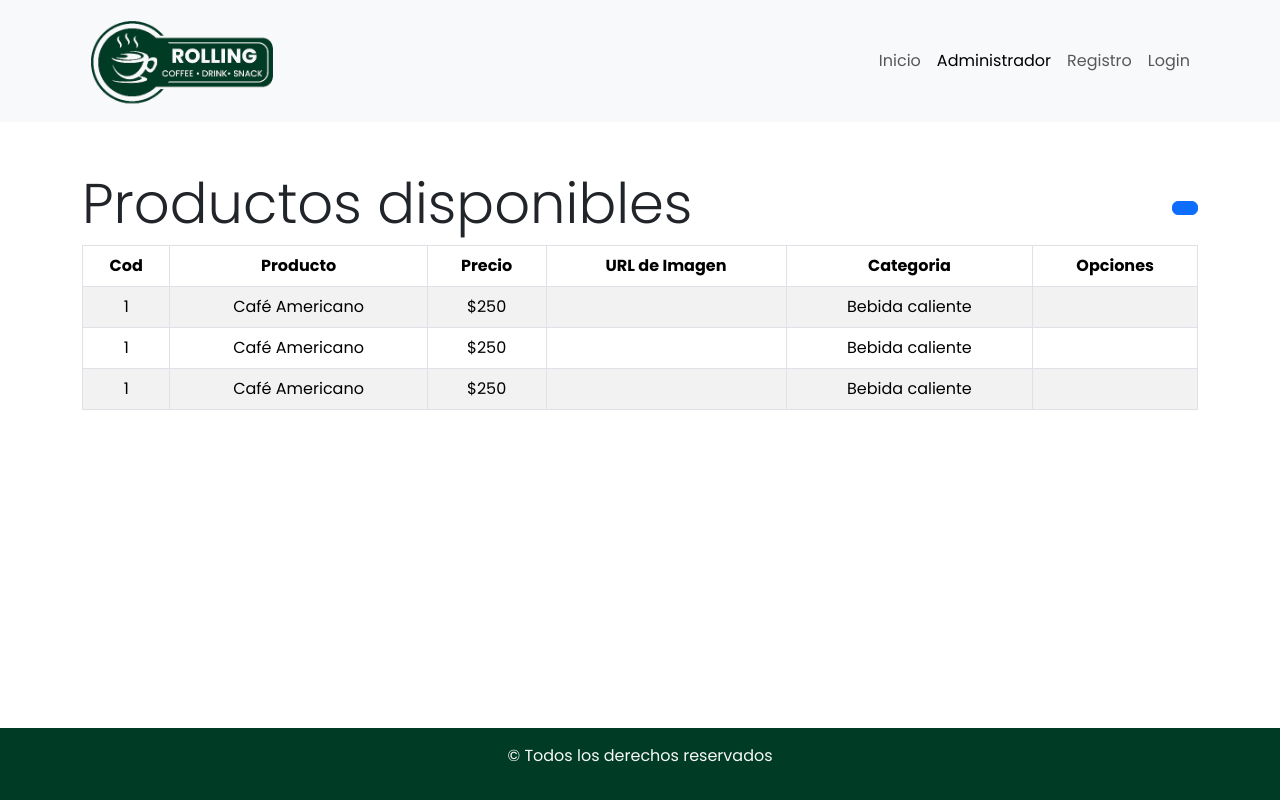
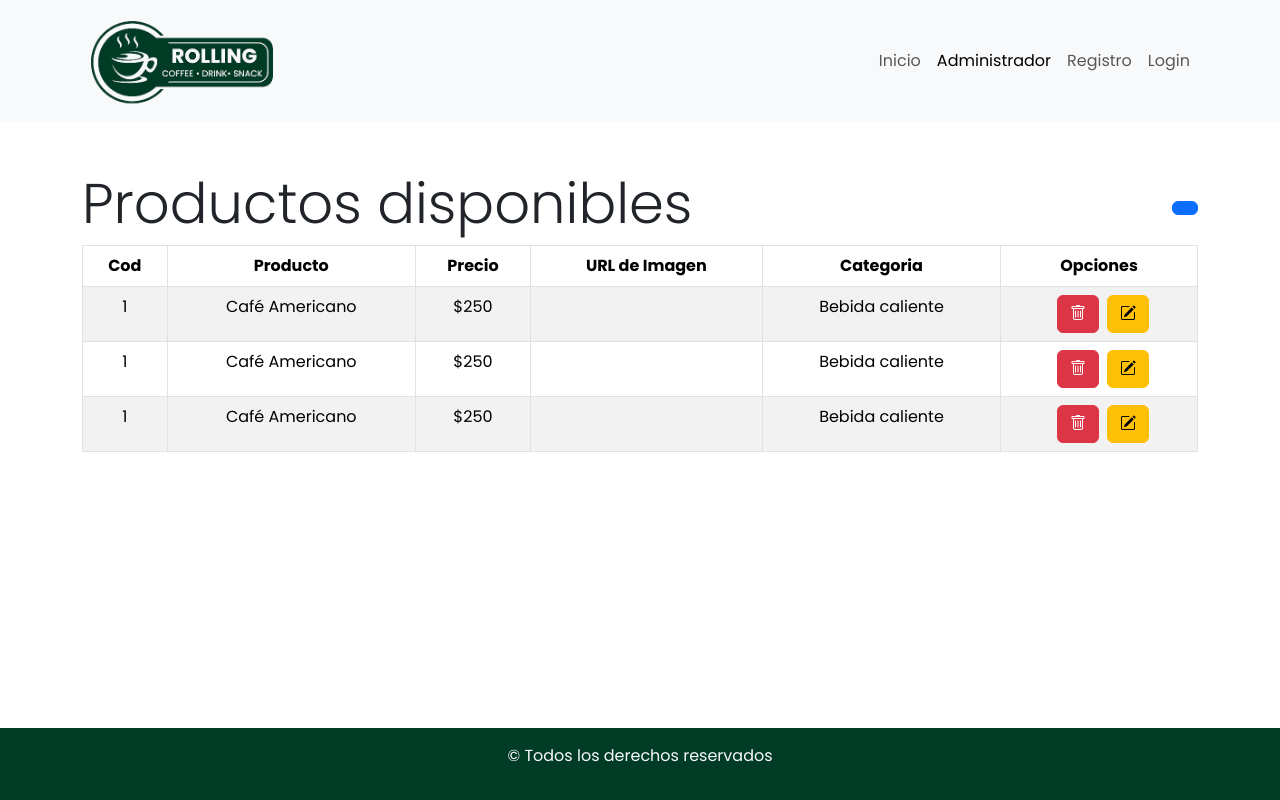
Before and after one commit to julianDev94/rollingCoffee, a React (Vite) app: page /administrador in a window 1280 px wide. Built offline with nearby package versions, Linux system fonts and the light colour scheme.

Commit message:
agrego bootstrap icon y icons en el componente itemproductos

```diff
--- a/src/App.jsx
+++ b/src/App.jsx
@@ -1,5 +1,6 @@
 import "./App.css";
 import "bootstrap/dist/css/bootstrap.min.css";
+import "bootstrap-icons/font/bootstrap-icons.min.css"
 import Footer from "./components/common/Footer";
 import Menu from "./components/common/Menu";
 import Administrador from "./components/pages/Administrador";
--- a/src/components/pages/productos/ItemProducto.jsx
+++ b/src/components/pages/productos/ItemProducto.jsx
@@ -11,7 +11,12 @@ const ItemProducto = () => {
       </td>
       <td>Bebida caliente</td>
       <td>
-        <i class="bi bi-trash"></i>
+        <a href="" className="btn btn-danger mx-2">
+          <i className="bi bi-trash"></i>
+        </a>
+        <a href="" className="btn btn-warning">
+          <i className="bi bi-pencil-square"></i>
+        </a>
       </td>
     </tr>
   );
```
